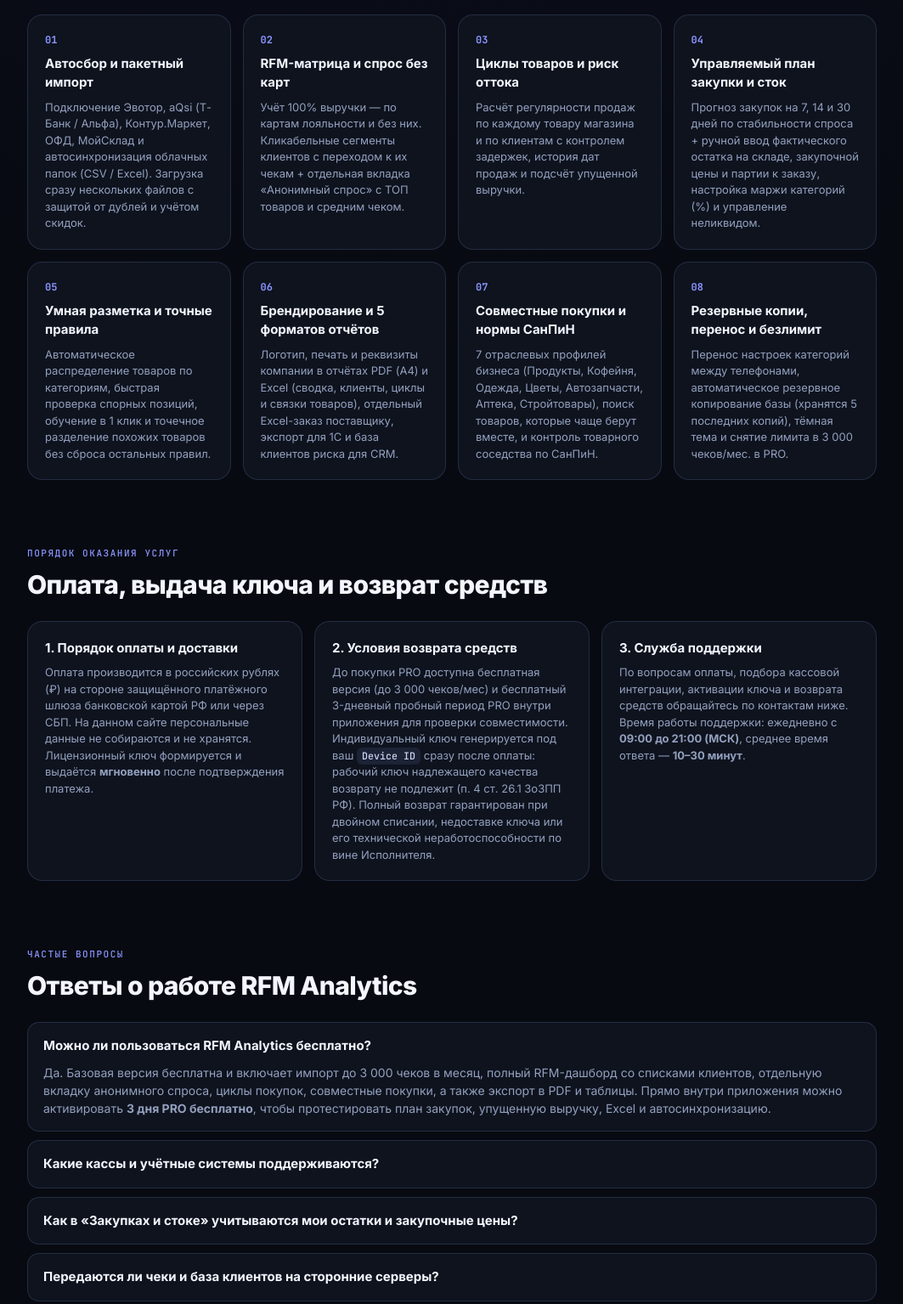
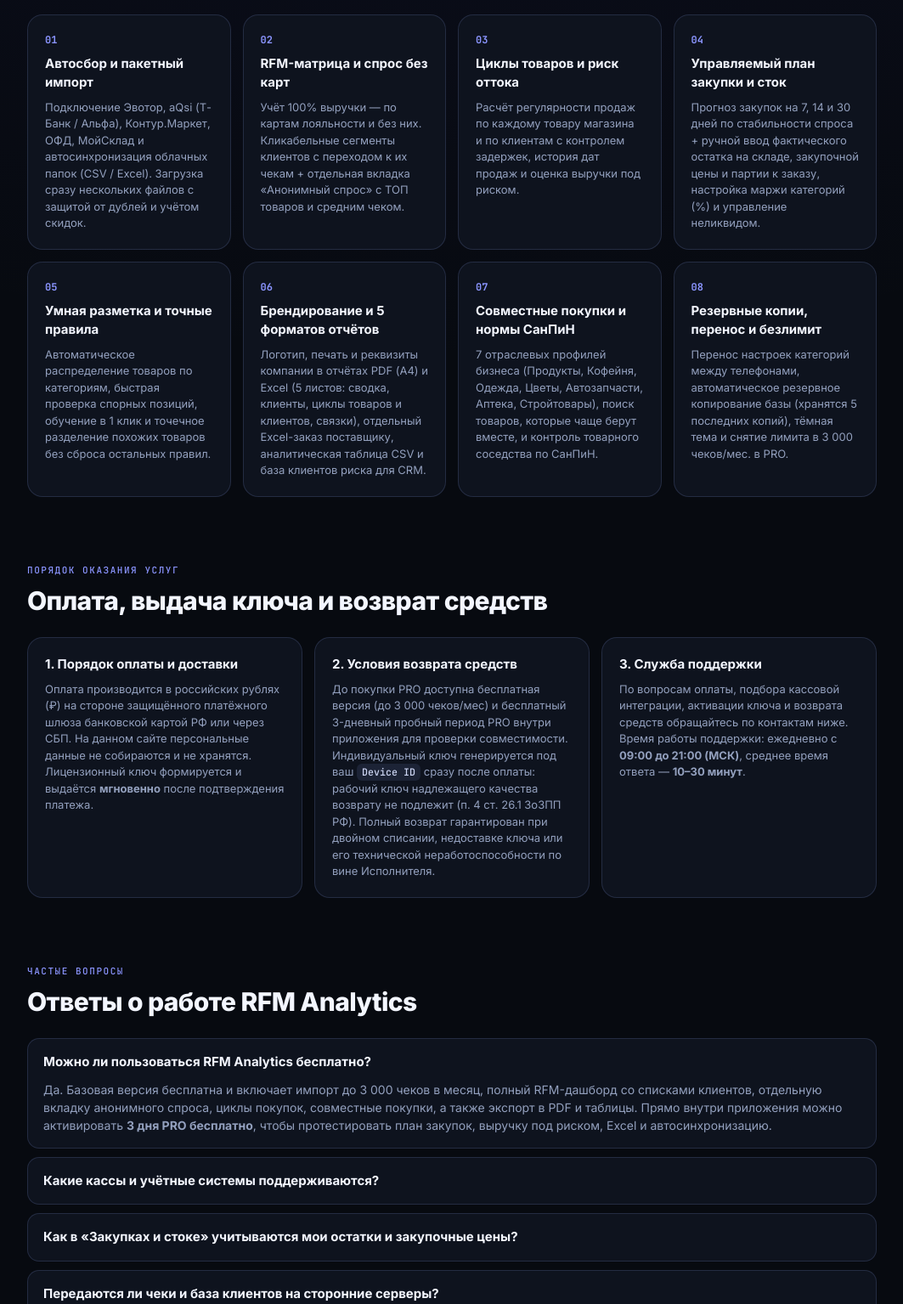
Before and after one commit to EasyNickHub/rfmanalytics-site, a plain HTML site: page index.html in a window 1280 px wide. Shown: the part 1607-3142 px from the top of the page at 85% size, without its empty margins (108-1171 px from the left). Drawn offline with Linux system fonts and the light colour scheme.

Commit message:
Update v1.9 APK (11 audit fixes) and sync card 06 / risk revenue copy

```diff
--- a/index.html
+++ b/index.html
@@ -78,7 +78,7 @@
             "name": "Можно ли пользоваться RFM Analytics бесплатно?",
             "acceptedAnswer": {
               "@type": "Answer",
-              "text": "Да. Базовая версия бесплатна и включает импорт до 3 000 чеков в месяц, полный RFM-дашборд со списками клиентов, отдельную вкладку анонимного спроса, циклы покупок, совместные покупки, а также экспорт в PDF и таблицы. Прямо внутри приложения можно активировать 3 дня PRO бесплатно, чтобы протестировать план закупок, упущенную выручку, Excel и автосинхронизацию."
+              "text": "Да. Базовая версия бесплатна и включает импорт до 3 000 чеков в месяц, полный RFM-дашборд со списками клиентов, отдельную вкладку анонимного спроса, циклы покупок, совместные покупки, а также экспорт в PDF и таблицы. Прямо внутри приложения можно активировать 3 дня PRO бесплатно, чтобы протестировать план закупок, выручку под риском, Excel и автосинхронизацию."
             }
           },
           {
@@ -359,7 +359,7 @@
           <article class="feature-card">
             <div class="feature-num">03</div>
             <h3>Циклы товаров и риск оттока</h3>
-            <p>Расчёт регулярности продаж по каждому товару магазина и по клиентам с контролем задержек, история дат продаж и подсчёт упущенной выручки.</p>
+            <p>Расчёт регулярности продаж по каждому товару магазина и по клиентам с контролем задержек, история дат продаж и оценка выручки под риском.</p>
           </article>
           <article class="feature-card">
             <div class="feature-num">04</div>
@@ -374,7 +374,7 @@
           <article class="feature-card">
             <div class="feature-num">06</div>
             <h3>Брендирование и 5 форматов отчётов</h3>
-            <p>Логотип, печать и реквизиты компании в отчётах PDF (А4) и Excel (сводка, клиенты, циклы и связки товаров), отдельный Excel-заказ поставщику, экспорт для 1С и база клиентов риска для CRM.</p>
+            <p>Логотип, печать и реквизиты компании в отчётах PDF (А4) и Excel (5 листов: сводка, клиенты, циклы товаров и клиентов, связки), отдельный Excel-заказ поставщику, аналитическая таблица CSV и база клиентов риска для CRM.</p>
           </article>
           <article class="feature-card">
             <div class="feature-num">07</div>
@@ -434,7 +434,7 @@
         <div class="faq-list">
           <details class="faq-item" open>
             <summary>Можно ли пользоваться RFM Analytics бесплатно?</summary>
-            <p>Да. Базовая версия бесплатна и включает импорт до 3 000 чеков в месяц, полный RFM-дашборд со списками клиентов, отдельную вкладку анонимного спроса, циклы покупок, совместные покупки, а также экспорт в PDF и таблицы. Прямо внутри приложения можно активировать <b>3 дня PRO бесплатно</b>, чтобы протестировать план закупок, упущенную выручку, Excel и автосинхронизацию.</p>
+            <p>Да. Базовая версия бесплатна и включает импорт до 3 000 чеков в месяц, полный RFM-дашборд со списками клиентов, отдельную вкладку анонимного спроса, циклы покупок, совместные покупки, а также экспорт в PDF и таблицы. Прямо внутри приложения можно активировать <b>3 дня PRO бесплатно</b>, чтобы протестировать план закупок, выручку под риском, Excel и автосинхронизацию.</p>
           </details>
           <details class="faq-item">
             <summary>Какие кассы и учётные системы поддерживаются?</summary>
@@ -528,7 +528,7 @@
       </div>
       <ol class="modal-steps">
         <li>Откройте приложение <b>RFM Analytics</b> на вашем Android-смартфоне.</li>
-        <li>Нажмите на любой раздел со значком <b>★ PRO</b> (например, «Упущенная выручка» или «Интеграции и кассы»).</li>
+        <li>Нажмите на любой раздел со значком <b>★ PRO</b> (например, «Выручка под риском» или «Интеграции и кассы»).</li>
         <li>Пролистайте окно до карточки <b>«Ваш ID устройства»</b> (выглядит как <code>RFM-3C9E-8977</code>) и нажмите кнопку <b>«Скопировать»</b>.</li>
         <li>Вставьте скопированный код в поле <b>Device ID</b> на этой странице.</li>
       </ol>
```
Also changed, not shown: 1 other file.
